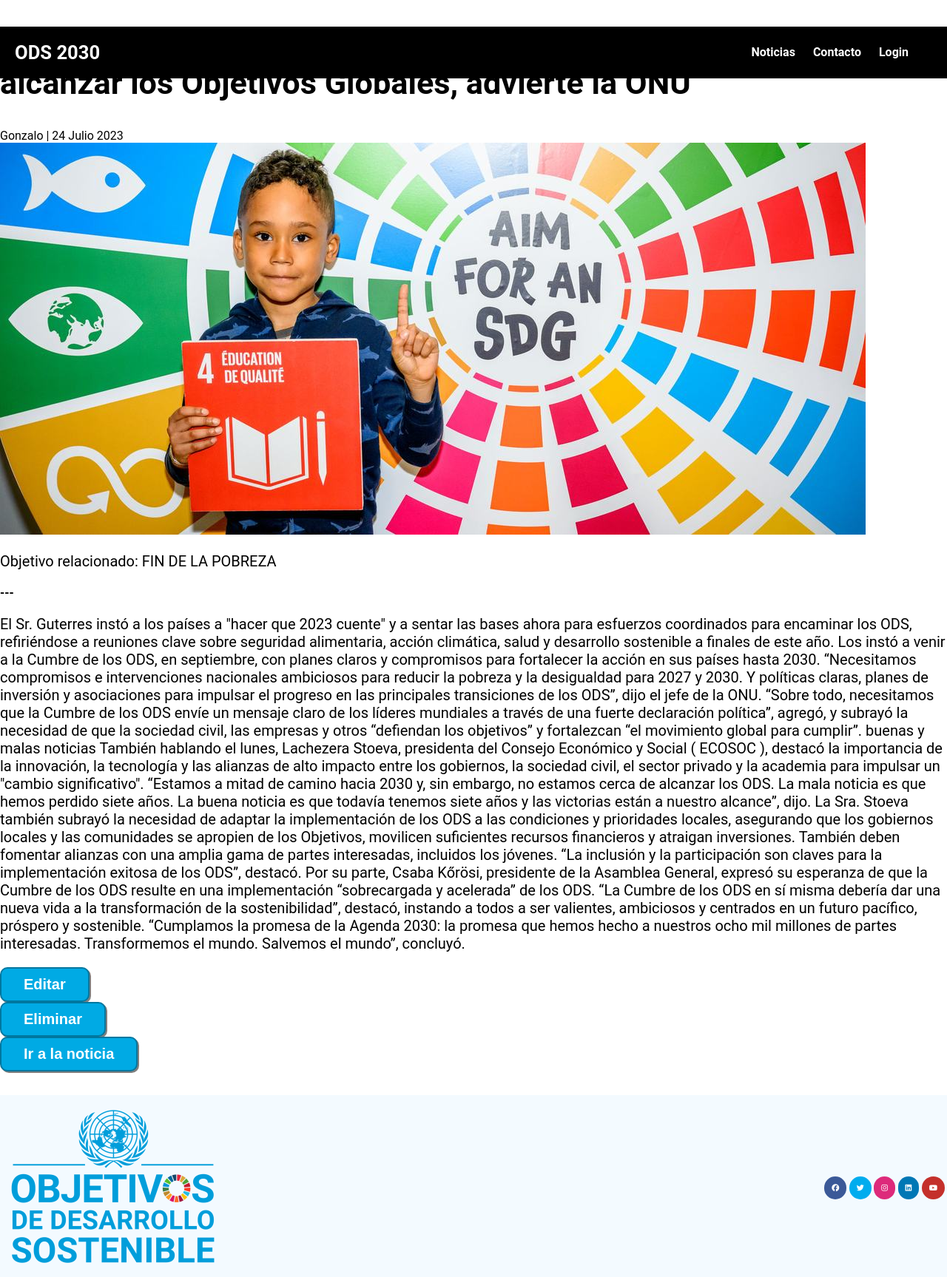
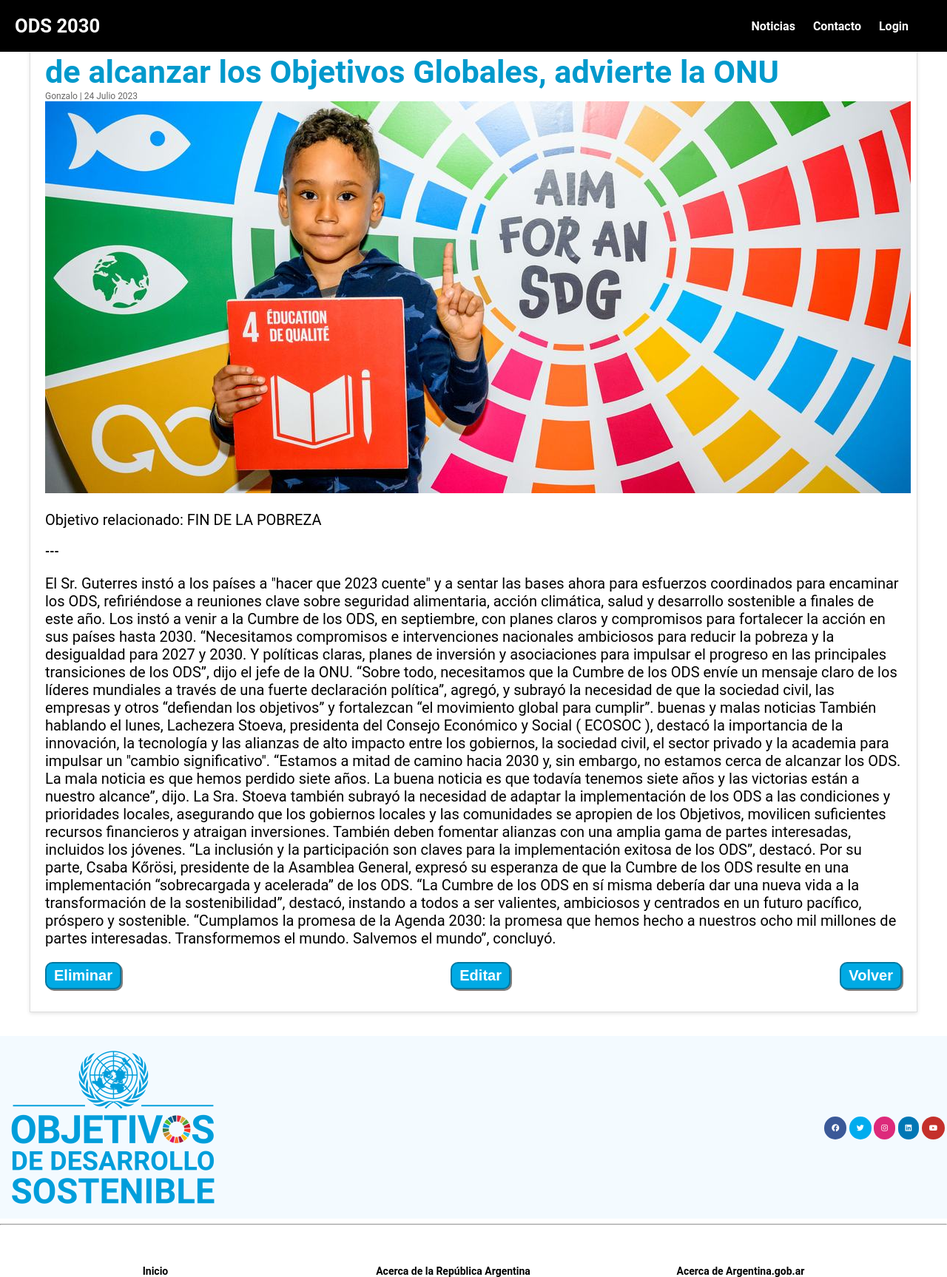
Before and after one commit to Saucedo-Gonzalo/ProyectoFinal-informatorio, a Django app: page /noticias/mostrarNoticia/18/ in a window 1280 px wide. Shown: the top 1727 px of the page at 74% size. Run offline with Django 4.2, Linux system fonts and the light colour scheme; data comes from the database, SQL or seed files in the repository; both versions use the stored data as it was after the commit; some libraries are stand-ins or nearby versions.

Commit message:
crud noticias funciona y tiene estilos

```diff
--- a/repositorio/raiz/apps/noticias/urls.py
+++ b/repositorio/raiz/apps/noticias/urls.py
@@ -8,10 +8,10 @@ urlpatterns = [
     # #URL CRUD'S
 
     #create
-    path('agregar/', views.agregarNoticia, name='agregarNoticia'),
+    path('agregarNoticia/', views.agregarNoticia, name='agregarNoticia'),
 
     #read
-    path('listar/', views.listarNoticias, name='listarNoticias'),
+    path('listarNoticias/', views.listarNoticias, name='listarNoticias'),
     path('mostrarNoticia/<int:pk>/', views.mostrarNoticia, name='mostrarNoticia'),
     # path('listarPorFecha/', views.listarPorFecha, name='listarPorFecha'),
     # path('listarPorObjetivo/<int:pk>', views.listarPorObjetivo, name='listarPorObjetivo'),
--- a/repositorio/raiz/apps/noticias/views.py
+++ b/repositorio/raiz/apps/noticias/views.py
@@ -32,7 +32,7 @@ def agregarNoticia(request):
 def listarNoticias(request):
     noticias = Noticia.objects.all()   # Muestra todas las noticias
     context = {'noticias': noticias}
-    return render(request, 'noticias/noticias.html', context)
+    return render(request, 'noticias/listarNoticias.html', context)
 
 def mostrarNoticia(request, pk): #viene como parametro el pk que ingreso en la url
     noticia = get_object_or_404(Noticia, pk=pk)   # Muestra solo una noticia por su pk
--- /dev/null
+++ b/repositorio/raiz/static/css/noticias/detalle.css
@@ -0,0 +1,130 @@
+* {
+    box-sizing: border-box;
+  }
+
+  .container2 {
+    max-width: 1200px;
+    margin: 0 auto;
+  }
+
+  .header-section {
+    background-color: #0099cc;
+    color: white;
+    padding: 10px;
+  }
+
+  .header-section .container {
+    display: flex;
+    flex-direction: row;
+    justify-content: space-between;
+    align-items: center;
+  }
+
+  .header-section .logo {
+    margin: 0;
+    padding: 0;
+    font-weight: bold;
+    color: white;
+    font-size: 1.4em;
+  }
+
+  .header-section nav {
+    display: flex;
+    text-align: center;
+  }
+
+  .header-section a {
+    padding: 5px 12px;
+    text-decoration: none;
+    font-weight: bold;
+    color: white;
+  }
+
+  .header-section a:hover {
+    color: #80d0eb;
+  }
+
+  .noticias-container {
+    display: flex;
+    flex-wrap: wrap;
+    gap: 20px;
+  }
+
+  .noticia {
+    background-color: #ffffff;
+    border: 1px solid #ddd;
+    box-shadow: 0 2px 5px rgba(0, 0, 0, 0.1);
+    padding: 20px;
+    margin-bottom: 20px;
+    flex: 1 1 calc(50% - 10px);
+    min-width: 300px;
+  }
+
+  .noticia h2 {
+    color: #0099cc;
+    margin: 0;
+  }
+
+  .noticia .fecha {
+    color: #666;
+    font-size: 12px;
+  }
+
+  .noticia .contenido {
+    margin-bottom: 10px;
+  }
+
+  .noticia .acciones {
+    display: flex;
+    justify-content: space-between;
+    margin-bottom: 10px;
+  }
+
+  .noticia .acciones button {
+    display: inline-block;
+
+    padding: 5px 10px;
+    cursor: pointer;
+  }
+
+  .noticia .imagen {
+    text-align: center;
+  }
+
+  .noticia .imagen img {
+    max-width: 100%;
+    max-height: 200px;
+    margin-bottom: 10px;
+  }
+
+  .noticia .comentarios {
+    border-top: 1px solid #ddd;
+    padding-top: 10px;
+  }
+
+  .compartir a {
+    display: inline-block;
+    margin-right: 10px;
+    text-decoration: none;
+    font-weight: bold;
+    font-style: italic;
+    color: white;
+    background-color: #0099cc;
+    padding: 5px 10px;
+    border-radius: 5px;
+  }
+
+  .compartir a:hover {
+    background-color: #1284a3;
+  }
+
+  @media screen and (max-width: 768px) {
+    .header-section .container {
+      flex-direction: column;
+      align-items: center;
+    }
+
+    .noticia {
+      flex: 1 1 100%;
+    }
+  }
--- a/repositorio/raiz/templates/base.html
+++ b/repositorio/raiz/templates/base.html
@@ -15,7 +15,7 @@
 
         <div class="container">
 
-            <p class="logo">ODS 2030</p>
+            <a  class="logo" href="{%url 'home'%}">ODS 2030</a>
             <nav>
                 <a href="{%url 'noticias:listarNoticias'%}">Noticias</a>
                 <a href="link-p-redireccionar">Contacto</a>
--- a/repositorio/raiz/templates/noticias/mostrarNoticia.html
+++ b/repositorio/raiz/templates/noticias/mostrarNoticia.html
@@ -2,14 +2,16 @@
 {%load static %}
 {%block contenido%}
 
-<link rel="stylesheet" href="{% static 'css/destacado.css' %}">
+<link rel="stylesheet" href="{% static 'css/noticias/detalle.css' %}">
 
 
 <section id="destacado">
     <div class="container2">
         <div class="noticia noticia-destacada">
             <h2>{{noticia.titulo}} </h2>
-            <div class="fecha">{{noticia.autor}} | {{noticia.creado}}</div>
+            <div class="fecha">
+                {{noticia.autor}} | {{noticia.creado}}
+            </div>
             <div class="contenido">
                 <div class="imagen-macro">
                     <img src="{{noticia.imagen.url}}" alt="Imagen Macro">
@@ -30,20 +32,22 @@
                     <button type="submit" class="cargar">Cargar</button>
                 </form> -->
 
+                <form action="{% url 'noticias:eliminarNoticia' noticia.pk %}" method="post">
+                    {% csrf_token %}
+                    <button type="submit" class="eliminar">Eliminar</button>
+                </form>
+
                 <form action="{% url 'noticias:modificarNoticia' noticia.pk %}" method="get">
                     {% csrf_token %}
                     <button type="submit" class="editar">Editar</button>
                 </form>
 
-            <form action="{% url 'noticias:eliminarNoticia' noticia.pk %}" method="post">
+
+                <form action="{% url 'noticias:listarNoticias'%}" method="post">
                     {% csrf_token %}
-                <button type="submit" class="eliminar">Eliminar</button>
+                    <button type="submit">Volver</button>
                 </form>
-
-            <form action="{% url 'noticias:mostrarNoticia' noticia.pk %}" method="post">
-                {% csrf_token %}
-                <button type="submit">Ir a la noticia</button>
-            </form>
+            </div>
         </div>
     </div>
 </section>
--- a/repositorio/raiz/templates/usuarios/loguearse.html
+++ b/repositorio/raiz/templates/usuarios/loguearse.html
@@ -1,4 +1,4 @@
-
+{%extends 'baseLogin.html' %}
 {% block contenido %}
 
 {% load static %}
@@ -35,7 +35,7 @@
 
             <input type="submit" name="" value="Ingresar" class="button">
             <p>¿Olvidaste tu contraseña? <a class="link" href="link-recuperar-contraseña">Recuperar Contraseña</a></p>
-            <p>¿No tienes una cuenta? <a class="link" href="register.html">Registrate </a></p>
+            <p>¿No tienes una cuenta? <a class="link" href="{%url 'usuarios:Registrarse'%}">Registrate </a></p>
 
         </div>
 
--- a/repositorio/raiz/templates/usuarios/registrarse.html
+++ b/repositorio/raiz/templates/usuarios/registrarse.html
@@ -1,3 +1,4 @@
+{%extends 'baseLogin.html' %}
 {% block contenido %}
 
 {% load static %}
@@ -67,7 +68,7 @@
 
         <input type="submit" value="Registrarme" class="button">
         <p>Al registrarte, aceptas nuestras <a class="link" href="#">Condiciones de uso y Política de privacidad. </a></p>
-        <p>¿Ya tienes una cuenta?<a class="link" href="login.html"> Iniciar Sesion</a></p>
+        <p>¿Ya tienes una cuenta?<a class="link" href="{%url 'usuarios:Loguearse'%}"> Iniciar Sesion</a></p>
 
     </div>
 
```
Also changed, not shown: repositorio/raiz/templates/baseLogin.html (added, +47 -0 lines), repositorio/raiz/templates/noticias/listarNoticias.html (+35 -31 lines), repositorio/raiz/templates/noticias/noticias.html (deleted, +0 -48 lines), repositorio/raiz/blog/db.sqlite3, repositorio/raiz/media/noticias/5.jpg (deleted), repositorio/raiz/static/css/noticias/noticias.css (line endings or trailing spaces). Lines whose indentation alone changed are shown as unchanged.
